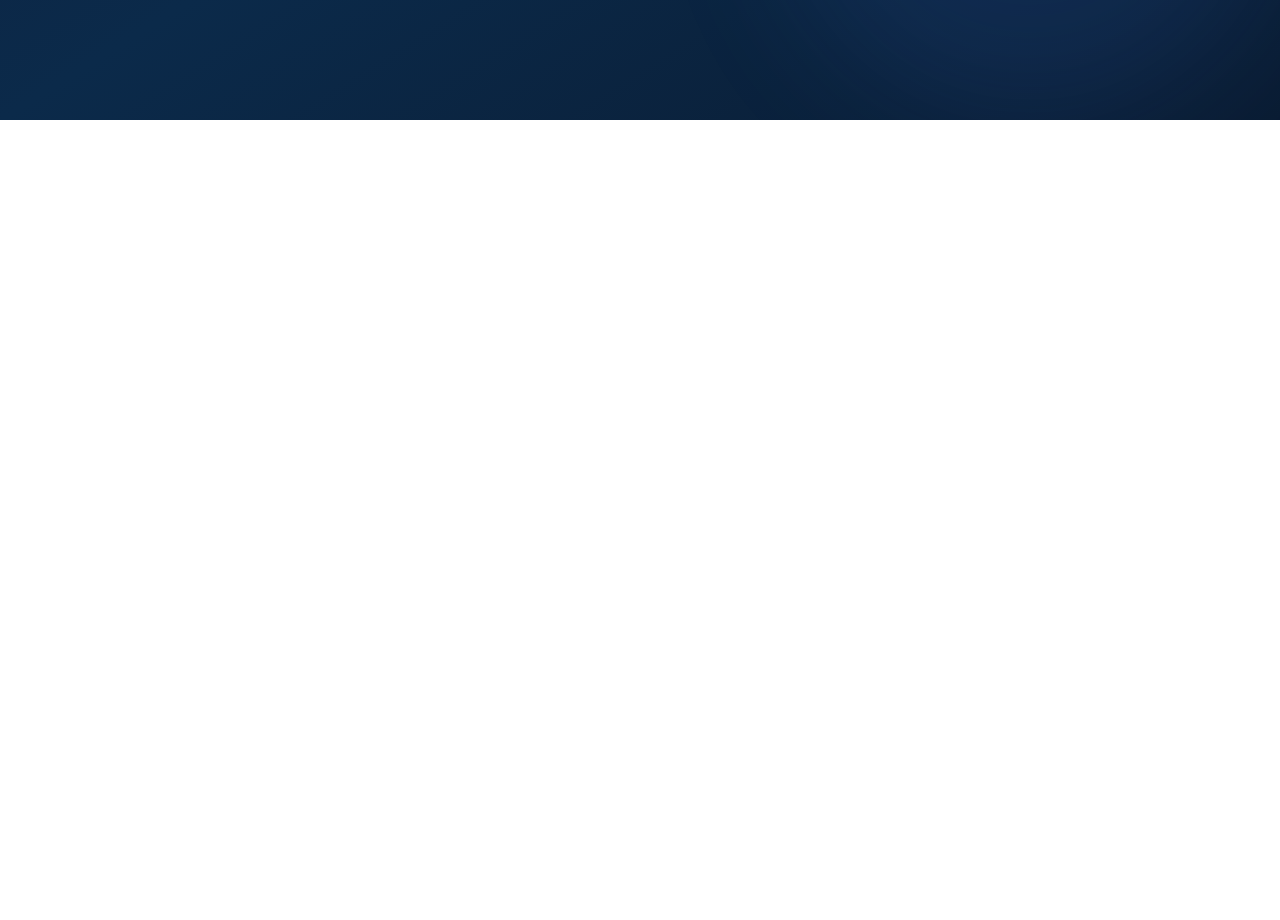
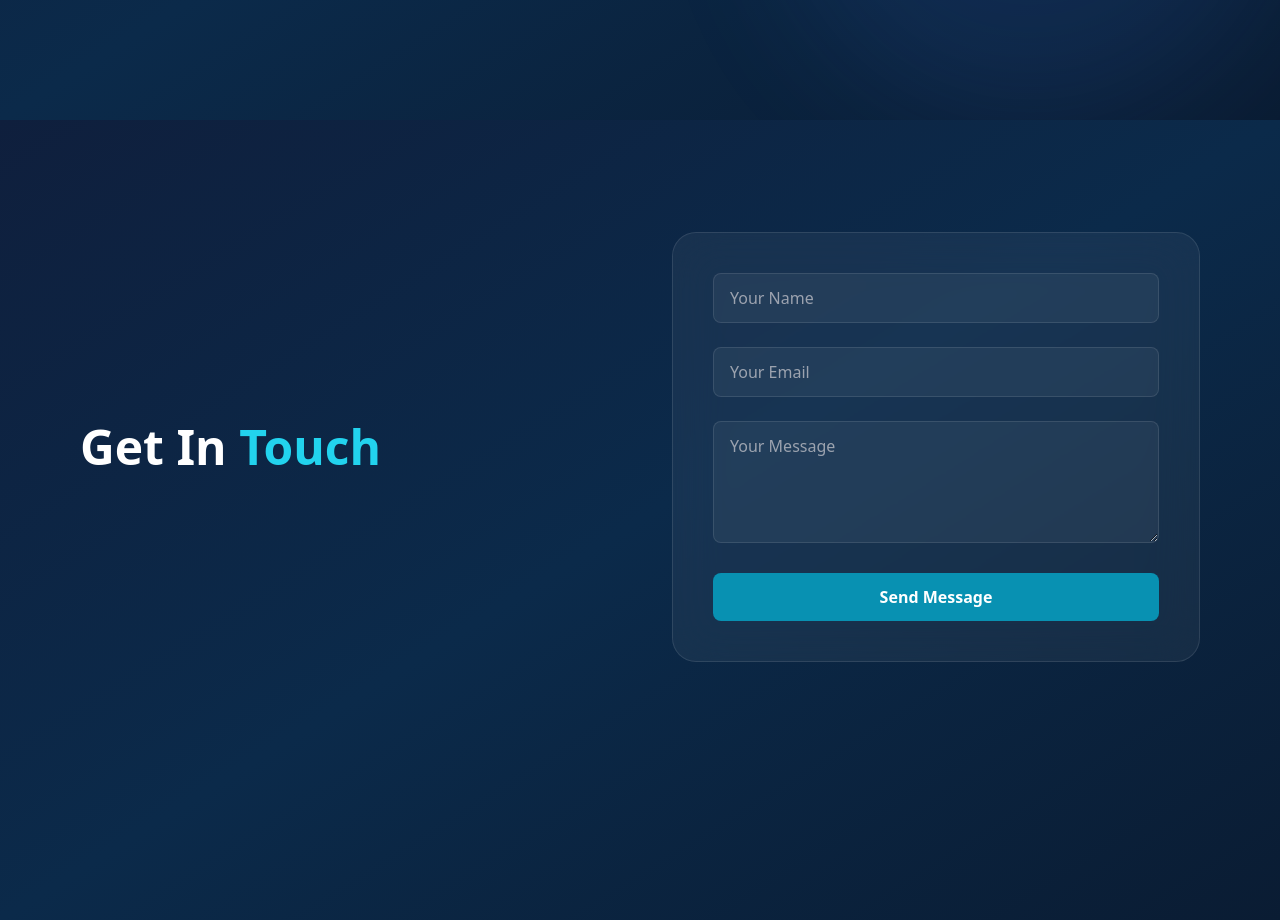
Before and after one commit to saravanan642/React-portfolio, a React (Create React App) app: page / in a window 1280 px wide. Shown: the part 3080-4000 px from the top of the page. Before the commit the page ends 3200 px from the top, so only its background shows below. Built offline with nearby package versions, Linux system fonts and the light colour scheme.

Commit message:
complete  project .js

```diff
--- a/package.json
+++ b/package.json
@@ -3,6 +3,7 @@
   "version": "0.1.0",
   "private": true,
   "dependencies": {
+    "@emailjs/browser": "^4.4.1",
     "@testing-library/dom": "^10.4.1",
     "@testing-library/jest-dom": "^6.9.1",
     "@testing-library/react": "^16.3.2",
--- a/src/App.js
+++ b/src/App.js
@@ -3,6 +3,7 @@ import Home from "./Compoents/Home";
 import About from "./Compoents/About";
 import Projects from "./Compoents/Projects";
 import Skills from "./Compoents/Skills";
+import Contact from "./Compoents/Contact";
 
 function App() {
   return (
@@ -12,6 +13,7 @@ function App() {
       <About />
       <Projects />
       <Skills />
+      <Contact />
 
     </div>
   );
--- /dev/null
+++ b/src/Compoents/Contact.js
@@ -0,0 +1,127 @@
+import React, { useState } from "react";
+import emailjs from "@emailjs/browser";
+
+const Contact = () => {
+
+  const [formData, setFormData] = useState({
+    name: "",
+    email: "",
+    message: ""
+  });
+
+  const [submitted, setSubmitted] = useState(false);
+
+  const handleChange = (e) => {
+    setFormData({
+      ...formData,
+      [e.target.name]: e.target.value
+    });
+  };
+
+  const handleSubmit = (e) => {
+    e.preventDefault();
+
+    emailjs.send(
+      "service_mkxblos",
+      "template_rw2zkwu",
+      formData,
+      "zRv3_fcYGYMfIRxRw"
+    )
+    .then(() => {
+      console.log("SUCCESS!");
+      setSubmitted(true);
+
+      setFormData({
+        name: "",
+        email: "",
+        message: ""
+      });
+
+      setTimeout(() => {
+        setSubmitted(false);
+      }, 3000);
+    })
+    .catch((error) => {
+      console.log("FAILED...", error);
+    });
+  };
+
+  return (
+    <section className="min-h-screen
+    bg-gradient-to-br from-[#0f1f3d] via-[#0b2a4a] to-[#0a1c33]
+    text-white px-6 md:px-20 py-28">
+
+      <div className="max-w-6xl mx-auto grid md:grid-cols-2 gap-16 items-center">
+
+        <div className="space-y-8">
+          <h1 className="text-5xl font-bold">
+            Get In <span className="text-cyan-400">Touch</span>
+          </h1>
+
+          {submitted && (
+            <p className="text-green-400 font-semibold">
+              ✅ Message sent successfully!
+            </p>
+          )}
+        </div>
+
+        <div className="bg-white/5 backdrop-blur-xl
+        border border-white/10 rounded-3xl p-10">
+
+          <form className="space-y-6" onSubmit={handleSubmit}>
+
+            <input
+              type="text"
+              name="name"
+              value={formData.name}
+              onChange={handleChange}
+              required
+              placeholder="Your Name"
+              className="w-full px-4 py-3 rounded-lg
+              bg-white/5 border border-white/10
+              focus:border-cyan-400 focus:outline-none"
+            />
+
+            <input
+              type="email"
+              name="email"
+              value={formData.email}
+              onChange={handleChange}
+              required
+              placeholder="Your Email"
+              className="w-full px-4 py-3 rounded-lg
+              bg-white/5 border border-white/10
+              focus:border-cyan-400 focus:outline-none"
+            />
+
+            <textarea
+              rows="4"
+              name="message"
+              value={formData.message}
+              onChange={handleChange}
+              required
+              placeholder="Your Message"
+              className="w-full px-4 py-3 rounded-lg
+              bg-white/5 border border-white/10
+              focus:border-cyan-400 focus:outline-none"
+            ></textarea>
+
+            <button
+              type="submit"
+              className="w-full py-3 rounded-lg
+              bg-cyan-600 hover:bg-cyan-700
+              transition duration-300 font-semibold"
+            >
+              Send Message
+            </button>
+
+          </form>
+
+        </div>
+
+      </div>
+    </section>
+  );
+};
+
+export default Contact;
--- a/src/Compoents/Projects.js
+++ b/src/Compoents/Projects.js
@@ -1,6 +1,9 @@
 import React from "react";
 
+
 const Projects = () => {
+
+
 
   const projectData = [
     {
```
Also changed, not shown: 1 other file (tests, documents, lock files or other folders).
